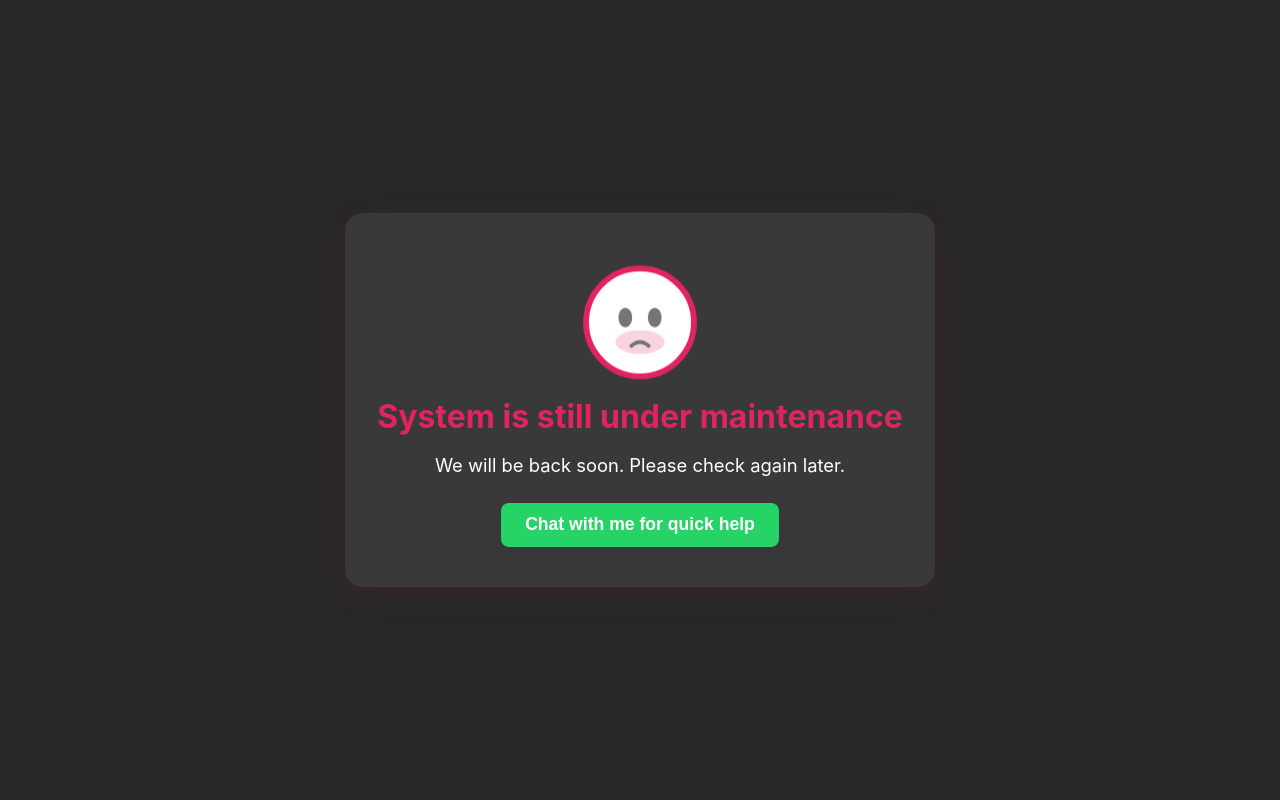
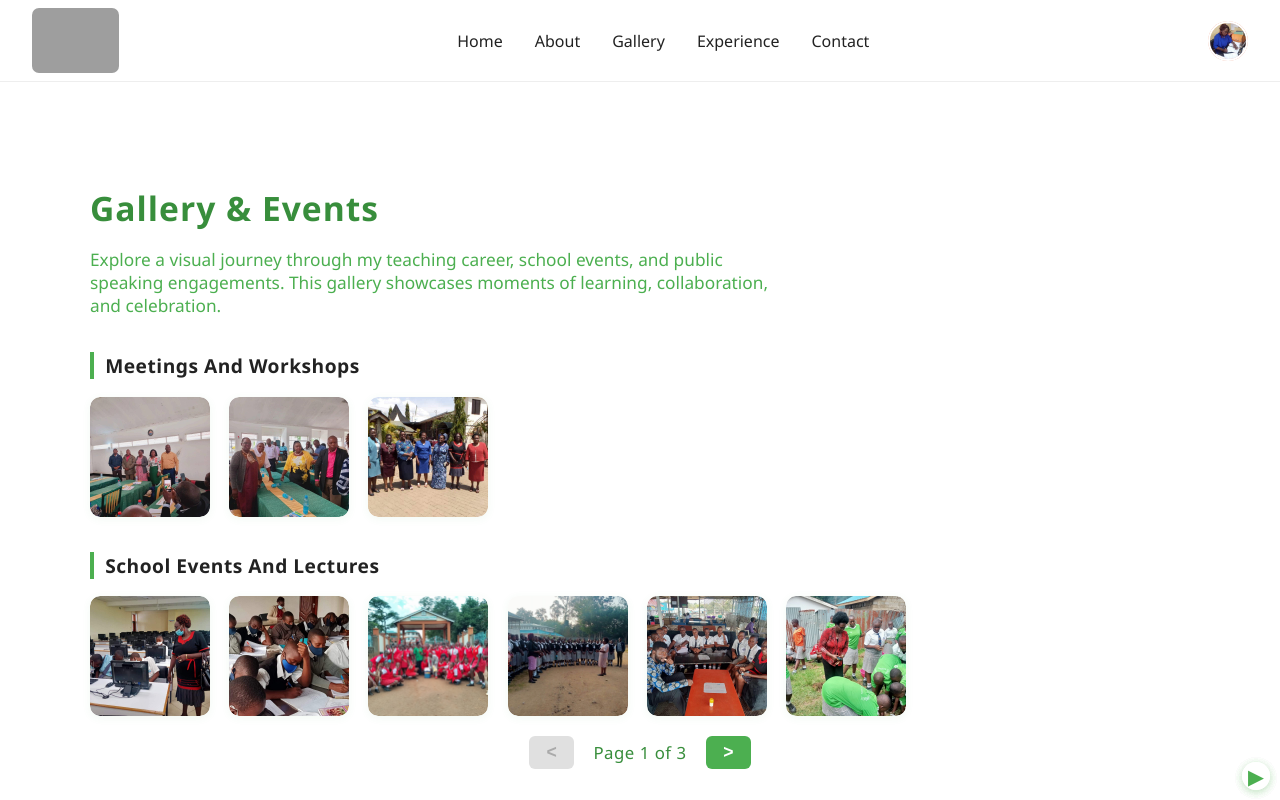
Before and after one commit to yandrew993/jane-Nyabera, a React (Create React App) app: page /gallery in a window 1280 px wide. Shown: the top 800 px of the page. Built offline with nearby package versions, Linux system fonts and the light colour scheme; grey boxes are pictures that could not be loaded.

Commit message:
patch updates

```diff
--- a/src/Maintenance/Maintenance.jsx
+++ b/src/Maintenance/Maintenance.jsx
@@ -3,7 +3,7 @@ import './maintenance.scss';
 
 const Maintenance = () => (
   <div className="maintenance-overlay">
-    <div className="maintenance-content">
+    {/* <div className="maintenance-content">
       <div className="maintenance-animation">
         <svg width="120" height="120" viewBox="0 0 120 120" fill="none" xmlns="http://www.w3.org/2000/svg">
           <circle cx="60" cy="60" r="55" stroke="#e0245e" strokeWidth="6" fill="#fff" />
@@ -18,7 +18,7 @@ const Maintenance = () => (
       <button className="maintenance-chat-btn" onClick={() => window.open('https://wa.me/254741048174', '_blank')}>
         Chat with me for quick help
       </button>
-    </div>
+    </div> */}
   </div>
 );
 
--- a/src/Maintenance/maintenance.scss
+++ b/src/Maintenance/maintenance.scss
@@ -1,14 +1,14 @@
-.maintenance-overlay {
-  position: fixed;
-  top: 0; left: 0; right: 0; bottom: 0;
-  width: 100vw;
-  height: 100vh;
-  background: rgba(34, 34, 34, 0.97);
-  z-index: 9999;
-  display: flex;
-  align-items: center;
-  justify-content: center;
-}
+// .maintenance-overlay {
+//   position: fixed;
+//   top: 0; left: 0; right: 0; bottom: 0;
+//   width: 100vw;
+//   height: 100vh;
+//   background: rgba(34, 34, 34, 0.97);
+//   z-index: 9999;
+//   display: flex;
+//   align-items: center;
+//   justify-content: center;
+// }
 .maintenance-content {
   text-align: center;
   color: #fff;
--- a/src/MaintenanceWrapper.js
+++ b/src/MaintenanceWrapper.js
@@ -1,7 +1,7 @@
 import React from 'react';
 import Maintenance from './Maintenance/Maintenance';
 
-const UNDER_MAINTENANCE = true; // Set to false to disable maintenance mode
+const UNDER_MAINTENANCE = false; // Set to false to disable maintenance mode
 
 const MaintenanceWrapper = ({ children }) => {
   // When UNDER_MAINTENANCE is false, all children (including the / page) are rendered.
--- a/src/components/Home/Home.jsx
+++ b/src/components/Home/Home.jsx
@@ -75,6 +75,7 @@ const Home = () => {
           "Education is not just about imparting knowledge, but about inspiring curiosity, nurturing confidence, and empowering every student to reach their fullest potential. My journey as an educator has been guided by a passion for science and a commitment to creating an inclusive, supportive environment where every learner can thrive. Together, let's embrace challenges, celebrate achievements, and build a brighter future through the power of learning."
         </blockquote>
       </div>
+
     </section>
   );
 };
--- a/src/components/Testimonials/Testimonial.jsx
+++ b/src/components/Testimonials/Testimonial.jsx
@@ -8,7 +8,7 @@ const API_URL = 'https://nyabera-backend.onrender.com/api/testimonials';
 const CLOUDINARY_URL = 'https://api.cloudinary.com/v1_1/dlb3uchv2/image/upload';
 const CLOUDINARY_UPLOAD_PRESET = 'testimonial';
 
-const UNDER_MAINTENANCE = true; // Set to true to enable maintenance mode
+const UNDER_MAINTENANCE = false; // Set to true to enable maintenance mode
 
 const Testimonial = () => {
   const [testimonials, setTestimonials] = useState([]);
@@ -122,7 +122,27 @@ const Testimonial = () => {
     }));
   };
 
-  const handleReaction = (idx, type) => {
+  const handleReaction = async (idx, type) => {
+    const testimonial = paginatedTestimonials[idx];
+    if (!testimonial || !testimonial.id) return;
+
+    try {
+      const res = await fetch(`${API_URL}/${testimonial.id}/reaction`, {
+        method: 'PATCH',
+        headers: { 'Content-Type': 'application/json' },
+        body: JSON.stringify({ type: type === 'thumbsUp' ? 'like' : 'heart' }),
+      });
+      if (!res.ok) throw new Error('Failed to update reaction');
+      const updated = await res.json();
+
+      // Update testimonials state with new counts
+      setTestimonials(prev =>
+        prev.map(t =>
+          t.id === updated.id ? { ...t, likes: updated.likes, hearts: updated.hearts } : t
+        )
+      );
+
+      // Update local reaction state for button color
       setReactions(prev => ({
         ...prev,
         [idx]: {
@@ -130,6 +150,9 @@ const Testimonial = () => {
           [type]: !prev[idx]?.[type]
         }
       }));
+    } catch (err) {
+      setError('Failed to update reaction.');
+    }
   };
 
   return UNDER_MAINTENANCE ? <Maintenance /> : (
@@ -186,7 +209,7 @@ const Testimonial = () => {
                     <path d="M14 9V5a3 3 0 0 0-3-3l-4 9v11h11a2 2 0 0 0 2-2v-7a2 2 0 0 0-2-2h-5z"></path>
                     <path d="M7 22H4a2 2 0 0 1-2-2v-9a2 2 0 0 1 2-2h3"></path>
                   </svg>
-
+                  <span className="reaction-count">{typeof t.likes === 'number' ? t.likes : 0}</span>
                 </button>
                 <button
                   className={`reaction-btn heart${reactions[idx]?.heart ? ' active' : ''}`}
@@ -194,9 +217,10 @@ const Testimonial = () => {
                   type="button"
                   aria-label="Heart"
                 >
-                  <svg width="24" height="24" viewBox="0 0 24 24" fill="none" xmlns="http://www.w3.org/2000/svg">
-                    <path d="M12 21.35l-1.45-1.32C5.4 15.36 2 12.28 2 8.5 2 5.42 4.42 3 7.5 3c1.74 0 3.41 0.81 4.5 2.09C13.09 3.81 14.76 3 16.5 3 19.58 3 22 5.42 22 8.5c0 3.78-3.4 6.86-8.55 11.54L12 21.35z" fill={reactions[idx]?.heart ? '#e0245e' : '#757575'} stroke="#fff" strokeWidth="1"/>
+                  <svg width="24" height="24" viewBox="0 0 24 24" fill="white" xmlns="http://www.w3.org/2000/svg">
+                    <path d="M12 21.35l-1.45-1.32C5.4 15.36 2 12.28 2 8.5 2 5.42 4.42 3 7.5 3c1.74 0 3.41 0.81 4.5 2.09C13.09 3.81 14.76 3 16.5 3 19.58 3 22 5.42 22 8.5c0 3.78-3.4 6.86-8.55 11.54L12 21.35z" fill={reactions[idx]?.heart ? '#e0245e' : 'white'} stroke="#757575" strokeWidth="1.5"/>
                   </svg>
+                  <span className="reaction-count">{typeof t.hearts === 'number' ? t.hearts : 0}</span>
                 </button>
               </div>
             </div>
--- a/src/components/Testimonials/testimonial.scss
+++ b/src/components/Testimonials/testimonial.scss
@@ -308,15 +308,34 @@
       }
       &.thumbs-up.active svg path {
         fill: #1877f2 !important;
-        stroke: #1877f2 !important;
+        stroke: #fff !important;
       }
       &.thumbs-up svg path {
         fill: #fff !important;
         stroke: #757575 !important;
       }
-      &.heart.active {
-        color: #e0245e;
+      &.heart.active svg path {
+        fill: #e0245e !important;
+        stroke: #fff !important;
       }
+      &.heart svg path {
+        fill: #fff !important;
+        stroke: #757575 !important;
+      }
+    }
+    .reaction-count {
+      font-size: 1rem;
+      font-weight: 500;
+      color: #757575;
+      margin-left: 0.4rem;
+      vertical-align: middle;
+      display: inline-block;
+    }
+    .reaction-btn.active .reaction-count {
+      color: #1976d2;
+    }
+    .reaction-btn.heart.active .reaction-count {
+      color: #e0245e;
     }
   }
   @media (max-width: 600px) {
```
Lines whose indentation alone changed are shown as unchanged.
